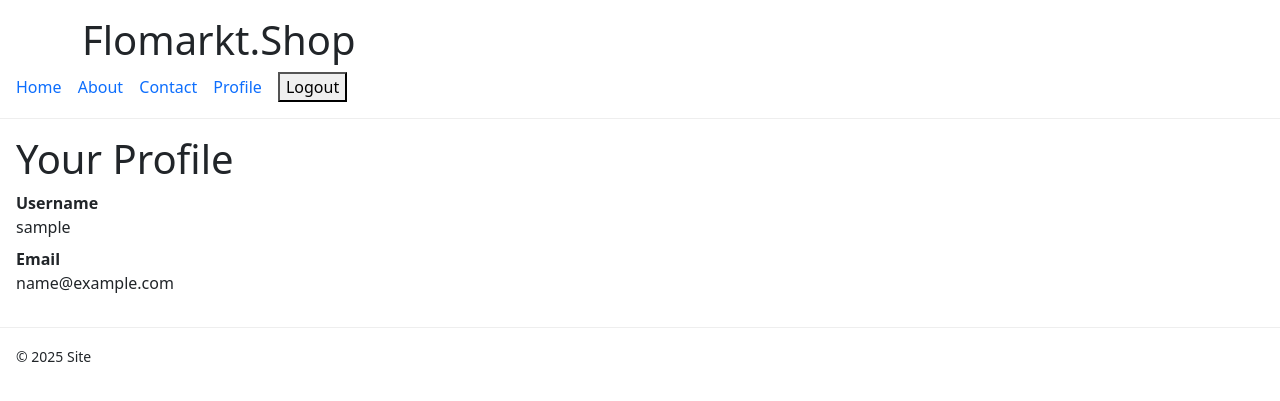
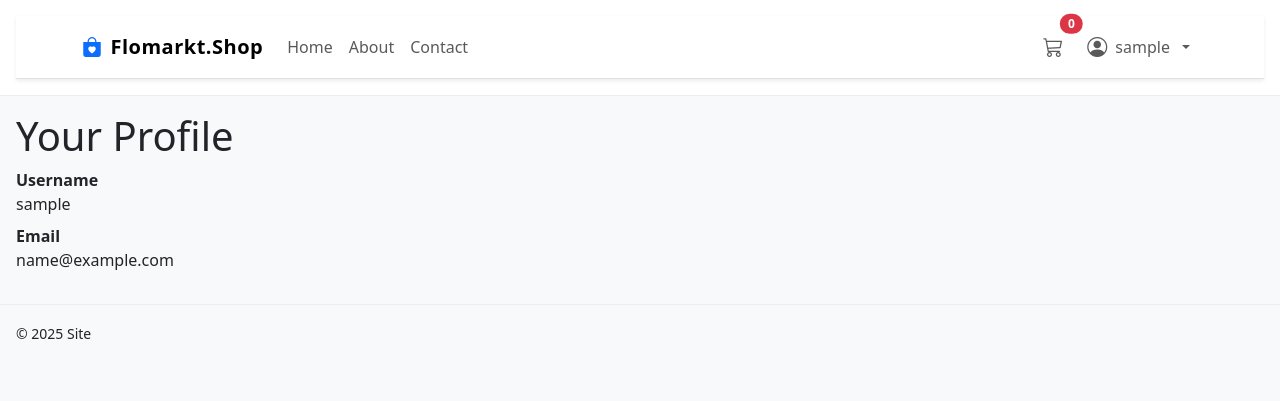
Before and after one commit to syricano/furat-fresh, a Django app: page /profile/ in a window 1280 px wide. Shown: the top 401 px of the page. Run offline with Django 5.2, Linux system fonts and the light colour scheme; the visitor is signed in with stand-in values (Sample User, id 1); some libraries are stand-ins or nearby versions.

Commit message:
add readme file, add responsivness and style to navbar and base

```diff
--- a/templates/base.html
+++ b/templates/base.html
@@ -2,47 +2,48 @@
 <!doctype html>
 <html lang="en">
 <head>
-  {% block meta %}
-  <meta http-equiv="X-UA-Compatible" content="IE=edge">
   <meta charset="utf-8" />
-  <meta name="viewport" content="width=device-width,initial-scale=1" />
+  <meta http-equiv="X-UA-Compatible" content="IE=edge" />
+  <meta name="viewport" content="width=device-width, initial-scale=1" />
   <meta name="description" content="{% block description %}Flomarkt.Shop - Your online flea market{% endblock %}">
   <meta name="author" content="{% block author %}Flomarkt.Shop{% endblock %}">
-  {% endblock %}
+  <meta name="csrf-token" content="{{ csrf_token }}">
 
-  {% block extra_meta %}{% endblock %}
+  <link rel="icon" href="{% static 'favicon.ico' %}" type="image/x-icon">
 
-  {% block corecss %}
-    <link rel="icon" href="{% static 'favicon.ico' %}" type="image/x-icon">
-    <link href="https://cdn.jsdelivr.net/npm/bootstrap@5.3.7/dist/css/bootstrap.min.css" rel="stylesheet" integrity="sha384-LN+7fdVzj6u52u30Kp6M/trliBMCMKTyK833zpbD+pXdCLuTusPj697FH4R/5mcr" crossorigin="anonymous">
-    <link rel="stylesheet" href="{% static 'css/main.css' %}">
-    <link rel="stylesheet" href="{% static 'css/toast.css' %}">
-  {% endblock %}
+  <!-- Bootstrap CSS + Icons -->
+  <link href="https://cdn.jsdelivr.net/npm/bootstrap@5.3.3/dist/css/bootstrap.min.css" rel="stylesheet"
+        integrity="sha384-QWTKZyjpPEjISv5WaRU9OFeRpok6YctnYmDr5pNlyT2bRjXh0JMhjY6hW+ALEwIH" crossorigin="anonymous">
+  <link href="https://cdn.jsdelivr.net/npm/bootstrap-icons@1.11.3/font/bootstrap-icons.min.css" rel="stylesheet">
+
+  <!-- Toastr CSS -->
+  <link href="https://cdnjs.cloudflare.com/ajax/libs/toastr.js/latest/toastr.min.css" rel="stylesheet" />
 
   {% block extra_css %}{% endblock %}
 
-  {% block corejs %}
-    <script src="{% static 'js/vendor/jquery.min.js' %}"></script>
-    <script src="{% static 'js/main.js' %}"></script>
-  {% endblock %}
+  <title>{% block title %}Flomarkt.Shop{% endblock %}</title>
 
-  {% block extra_js %}{% endblock %}
+  <style>
+    html,body{margin:0;padding:0}
+    header,footer{padding:1rem;border-bottom:1px solid #eee}
+    footer{border:0;border-top:1px solid #eee}
+    main{padding:1rem}
 
-  <title>Flomarkt.Shop {% block extra_title %}{% endblock %}</title>
+    /* Enhancements */
+    .navbar-brand { letter-spacing:.5px; font-weight:700; }
+    .nav-link { font-weight:500; }
+    .card-hover:hover { transform: translateY(-2px); transition:.2s ease; box-shadow:0 .5rem 1rem rgba(0,0,0,.08); }
+  </style>
 </head>
-<body>
-  <header>
-    <div class="container">
-      <div class="row"><div class="col"><h1>Flomarkt.Shop</h1></div></div>
-    </div>
+<body class="bg-light">
+
+  <header class="bg-white">
     {% include "partials/navbar.html" %}
     {% block page_header %}{% endblock %}
   </header>
 
-  {# live region for toasts #}
-  <aside aria-live="polite" aria-atomic="true">
-    <div id="toast-stack" class="toast-stack"></div>
-  </aside>
+  <!-- Live region for toasts -->
+  <aside aria-live="polite" aria-atomic="true"></aside>
 
   <main>
     {% block content %}{% endblock %}
@@ -50,19 +51,45 @@
 
   {% include "partials/footer.html" %}
 
-  {# IMPORTANT: child templates overriding this must include {{ block.super }} #}
-  {% block scripts %}
-    <!-- messages payload -->
+  <!-- Bootstrap Bundle (with Popper) -->
+  <script src="https://cdn.jsdelivr.net/npm/bootstrap@5.3.3/dist/js/bootstrap.bundle.min.js"
+          integrity="sha384-YvpcrYf0tY3lHB60NNkmXc5s9fDVZLESaAA55NDzOxhy9GkcIdslK1eN7N6jIeHz"
+          crossorigin="anonymous"></script>
+
+  <!-- Toastr -->
+  <script src="https://cdnjs.cloudflare.com/ajax/libs/toastr.js/latest/toastr.min.js"></script>
+
+  <!-- Django messages -> Toastr (safe JSON approach) -->
   <script id="django-messages" type="application/json">
   [
+  {% if messages %}
   {% for message in messages %}
-        {"text":"{{ message|escapejs }}","tag":"{{ message.tags|default:'info' }}"}{% if not forloop.last %},{% endif %}
+    {"text":"{{ message|escapejs }}","level":"{{ message.tags|default:'info' }}"}{% if not forloop.last %},{% endif %}
   {% endfor %}
+  {% endif %}
   ]
   </script>
+  <script>
+    toastr.options = {
+      closeButton: true,
+      progressBar: true,
+      newestOnTop: true,
+      positionClass: "toast-top-right",
+      timeOut: 4000
+    };
+    (function () {
+      const el = document.getElementById("django-messages");
+      if (!el) return;
+      let msgs = [];
+      try { msgs = JSON.parse(el.textContent || "[]"); } catch(_) {}
+      const levels = new Set(["success","info","warning","error"]);
+      for (const m of msgs) {
+        const t = levels.has(m.level) ? m.level : "info";
+        toastr[t](m.text);
+      }
+    })();
+  </script>
 
-    <script src="{% static 'js/toast.js' %}"></script>
-    <script src="https://cdn.jsdelivr.net/npm/bootstrap@5.3.7/dist/js/bootstrap.bundle.min.js" integrity="sha384-ndDqU0Gzau9qJ1lfW4pNLlhNTkCfHzAVBReH9diLvGRem5+R9g2FzA8ZGN954O5Q" crossorigin="anonymous"></script>
-  {% endblock %}
+  {% block extra_js %}{% endblock %}
 </body>
 </html>
--- a/templates/partials/navbar.html
+++ b/templates/partials/navbar.html
@@ -1,16 +1,64 @@
-<nav>
-  <a href="{% url 'core_app:home' %}">Home</a>
-  <a href="{% url 'core_app:about' %}">About</a>
-  <a href="{% url 'core_app:contact' %}">Contact</a>
+<nav class="navbar navbar-expand-lg navbar-light bg-white border-bottom shadow-sm" data-bs-theme="light">
+  <div class="container">
+    <a class="navbar-brand d-flex align-items-center gap-2" href="{% url 'core_app:home' %}">
+      <i class="bi bi-bag-heart-fill text-primary"></i> Flomarkt.Shop
+    </a>
 
-  {% if user.is_authenticated %}
-    <a href="{% url 'core_app:profile' %}">Profile</a>
-    <form action="{% url 'account_logout' %}" method="post" style="display:inline;">
-      {% csrf_token %}
-      <button type="submit">Logout</button>
-    </form>
-  {% else %}
-    <a href="{% url 'account_login' %}">Sign In</a>
-    <a href="{% url 'account_signup' %}">Sign Up</a>
-  {% endif %}
+    <!-- Mobile burger -->
+    <button class="navbar-toggler" type="button" data-bs-toggle="collapse" data-bs-target="#mainNav"
+            aria-controls="mainNav" aria-expanded="false" aria-label="Toggle navigation">
+      <span class="navbar-toggler-icon"></span>
+    </button>
+
+    <!-- Collapsible area -->
+    <div class="collapse navbar-collapse" id="mainNav">
+      <!-- Left links -->
+      <ul class="navbar-nav me-auto mb-2 mb-lg-0">
+        <li class="nav-item"><a class="nav-link" href="{% url 'core_app:home' %}">Home</a></li>
+        <li class="nav-item"><a class="nav-link" href="{% url 'core_app:about' %}">About</a></li>
+        <li class="nav-item"><a class="nav-link" href="{% url 'core_app:contact' %}">Contact</a></li>
+      </ul>
+
+      <!-- Right auth/cart -->
+      <ul class="navbar-nav align-items-lg-center gap-lg-2">
+        <li class="nav-item">
+          <a class="nav-link position-relative" href="#">
+            <i class="bi bi-cart3 fs-5"></i>
+            <span class="position-absolute top-0 start-100 translate-middle badge rounded-pill bg-danger">
+              {% if cart_count %}{{ cart_count }}{% else %}0{% endif %}
+            </span>
+          </a>
+        </li>
+
+        {% if user.is_authenticated %}
+          <!-- User dropdown -->
+          <li class="nav-item dropdown">
+            <a class="nav-link dropdown-toggle d-flex align-items-center gap-2" href="#" id="userMenu"
+               role="button" data-bs-toggle="dropdown" aria-expanded="false">
+              <i class="bi bi-person-circle fs-5"></i> {{ user.username }}
+            </a>
+            <ul class="dropdown-menu dropdown-menu-end" aria-labelledby="userMenu">
+              <li>
+                <a class="dropdown-item d-flex align-items-center" href="{% url 'core_app:profile' %}">
+                  <i class="bi bi-person me-2"></i> Profile
+                </a>
+              </li>
+              <li><hr class="dropdown-divider"></li>
+              <li class="px-3 py-2">
+                <form action="{% url 'account_logout' %}" method="post" class="m-0">
+                  {% csrf_token %}
+                  <button class="btn btn-outline-danger w-100" type="submit">
+                    <i class="bi bi-box-arrow-right me-2"></i> Logout
+                  </button>
+                </form>
+              </li>
+            </ul>
+          </li>
+        {% else %}
+          <li class="nav-item"><a class="btn btn-outline-primary" href="{% url 'account_login' %}">Sign in</a></li>
+          <li class="nav-item"><a class="btn btn-primary ms-lg-2 mt-2 mt-lg-0" href="{% url 'account_signup' %}">Sign up</a></li>
+        {% endif %}
+      </ul>
+    </div>
+  </div>
 </nav>
```
Also changed, not shown: 1 other file. Lines whose indentation alone changed are shown as unchanged.
